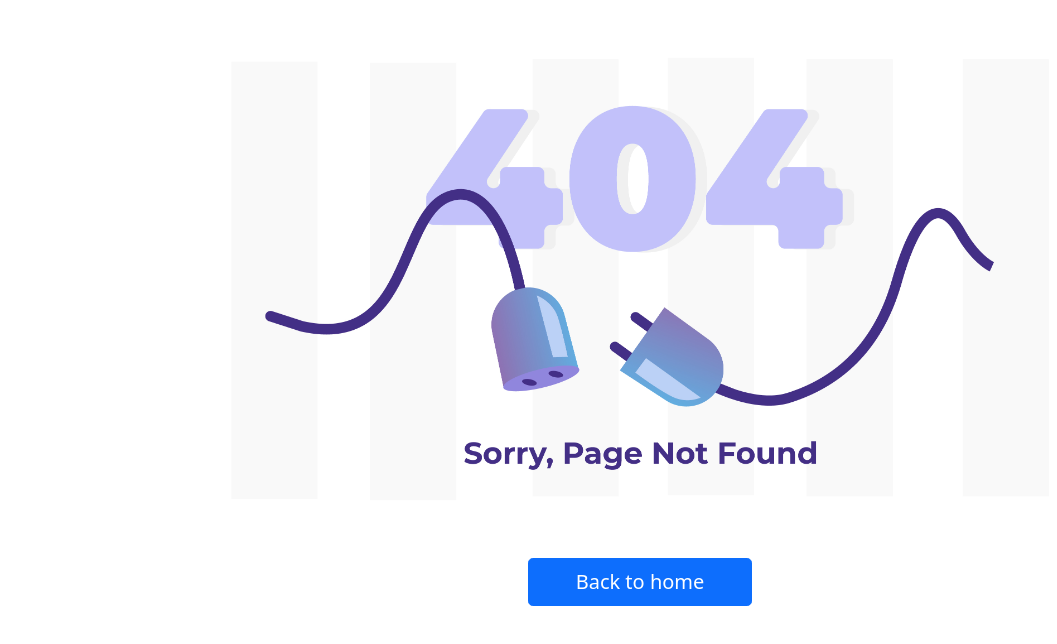
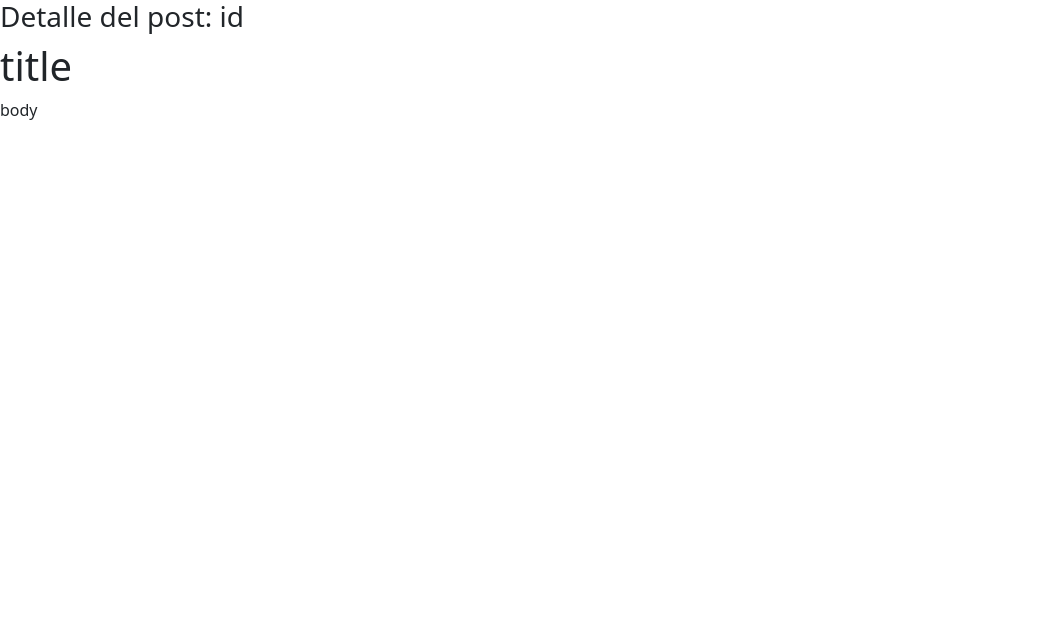
Before and after one commit to gustavo-velazquez/test_frontend, an Angular app: page /post/1 in a window 1280 px wide. Shown: the top 644 px of the page, without its empty margins (0-1057 px from the left). Built offline with nearby package versions, Linux system fonts and the light colour scheme.

Commit message:
se agrego estructura html a post y su ruta

```diff
--- a/src/app/app-routing.module.ts
+++ b/src/app/app-routing.module.ts
@@ -2,11 +2,12 @@ import { RouterModule, Routes } from '@angular/router';
 import { Error404Component } from './components/error404/error404.component';
 import { NgModule } from '@angular/core';
 import { PostsComponent } from './components/posts/posts.component';
+import { PostComponent } from './components/post/post.component';
 
 const routes: Routes = [
   {path: '',component: PostsComponent},
+  {path: 'post/:id', component: PostComponent},
   {path: '**', component: Error404Component}
-
 ];
 
 @NgModule({
--- a/src/app/components/post/post.component.html
+++ b/src/app/components/post/post.component.html
@@ -1 +1,7 @@
-<p>post works!</p>
+<article>
+    <h3> Detalle del post: id</h3>
+    <div>
+        <h1>title</h1>
+        <p>body</p>
+    </div>
+</article>
```
